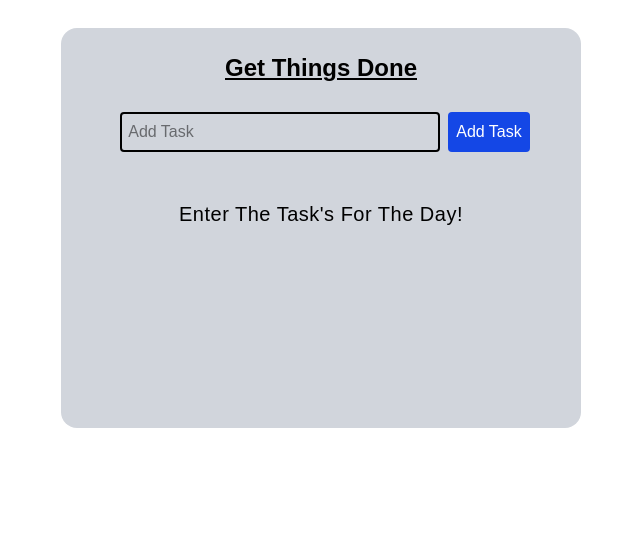
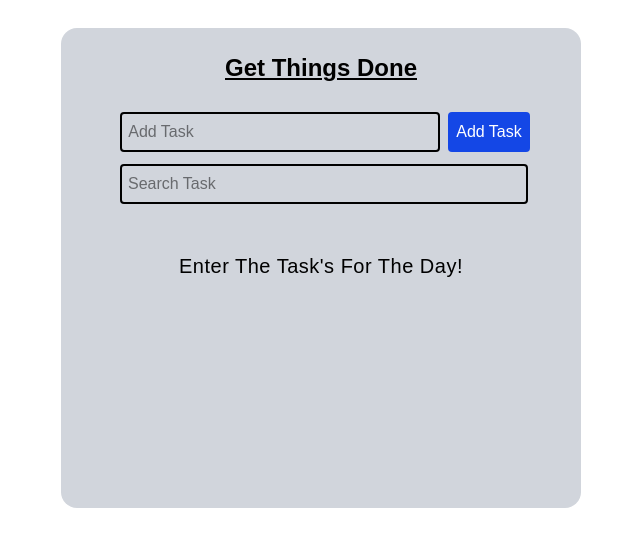
Before and after one commit to Muruganantham11/To-Do-List-App-React, a React (Vite) app: page / in a window 1280 px wide. Shown: the top 546 px of the page, without its empty margins (319-959 px from the left). Built offline with nearby package versions, Linux system fonts and the light colour scheme.

Commit message:
FEAT:added search option

```diff
--- /dev/null
+++ b/src/components/SearchTask.jsx
@@ -0,0 +1,19 @@
+import React from 'react'
+
+const SearchTask = ({setSearchTask,searchTask}) => {
+  return (
+    <div>
+      <form onSubmit={(e) => e.preventDefault()}>
+        <label htmlFor="search" className="absolute -left-200">search item</label>
+        <input type="text"
+        className="mt-3 outline-none bg-none border-2 p-1.5 w-102 ml-1.5 rounded-sm"
+        id="search"
+        placeholder="Search Task"
+        value={searchTask}
+        onChange={(e) =>setSearchTask(e.target.value)} />
+      </form>
+    </div>
+  )
+}
+
+export default SearchTask
--- a/src/components/ToDoApp.jsx
+++ b/src/components/ToDoApp.jsx
@@ -1,13 +1,24 @@
-import React, { useState } from "react";
+import React, { useEffect,useState } from "react";
 import Header from "./Header";
 import AddTask from "./AddTask";
 import Content from "./Content";
 import EditTask from "./EditTask";
+import SearchTask from "./SearchTask";
 
 const ToDoApp = () => {
   const [displayValue, setDisplayValue] = useState(0);
   const [tasks, setTasks] = useState([]);
   const [newTask, setNewTask] = useState("");
+  const [searchTask,setSearchTask]=useState("")
+  const [searchResults, SetSearchResults] = useState([]);
+
+  useEffect(() => {
+    const filteredResult = tasks.filter(
+     (task) =>
+      task.task.toLocaleLowerCase().includes(searchTask.toLocaleLowerCase())
+    );
+    SetSearchResults(filteredResult);
+  }, [tasks,searchTask]);
 
   const handleSubmit = (e) => {
     setDisplayValue(1);
@@ -55,13 +66,14 @@ const ToDoApp = () => {
   };
 
   return (
-    <div className="bg-gray-300 w-130 min-h-100 rounded-2xl  text-center mx-auto mt-7 p-4 ">
+    <div className="bg-gray-300 w-130 min-h-120 rounded-2xl  text-center mx-auto mt-7 p-4 ">
       <Header title="Get Things Done" />
       <AddTask
         handleSubmit={handleSubmit}
         newTask={newTask}
         setNewTask={setNewTask}
       />
+      <SearchTask setSearchTask={setSearchTask} SearchTask={searchTask}/>
 
       {displayValue === 0 ? (
         <p className="mt-12 text-xl tracking-wide">
@@ -69,7 +81,7 @@ const ToDoApp = () => {
         </p>
       ) : null}
 
-      {tasks.map((task) =>
+      {searchResults.map((task) =>
         task.isEditing === true && task.checked === false ? (
           <EditTask task={task} key={task.id} handleEditTask={handleEditTask} />
         ) : (
```
